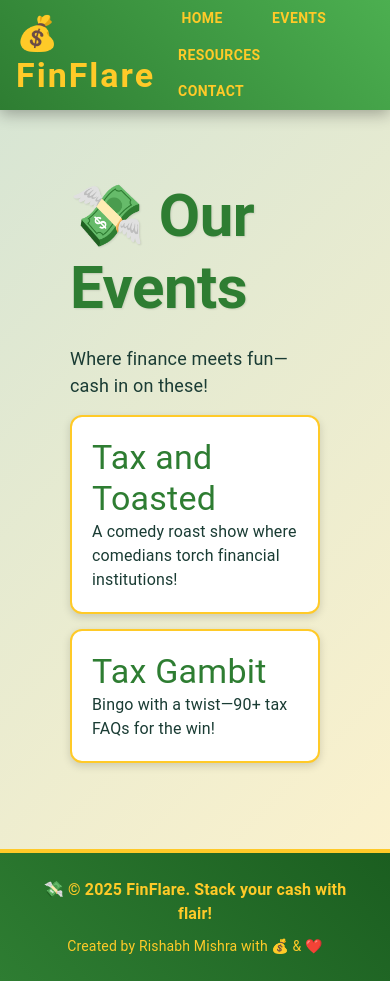
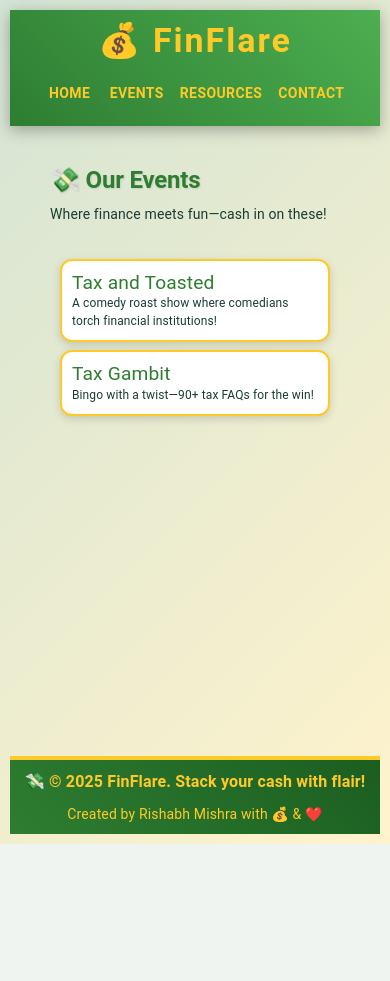
Before and after one commit to rishabhworks/Finflare-FrontEnd-React, a React (Create React App) app: page /events in a window 390 px wide. After the commit the page ends 844 px from the top, so only its background shows below. Built offline with nearby package versions, Linux system fonts and the light colour scheme; no server answers.

Commit message:
Commits Pushed

```diff
--- a/package.json
+++ b/package.json
@@ -10,7 +10,7 @@
     "@testing-library/jest-dom": "^6.6.3",
     "@testing-library/react": "^16.2.0",
     "@testing-library/user-event": "^13.5.0",
-    "axios": "^1.8.2",
+    "axios": "^1.8.3",
     "react": "^19.0.0",
     "react-dom": "^19.0.0",
     "react-router-dom": "^7.3.0",
--- a/src/App.css
+++ b/src/App.css
@@ -4,22 +4,22 @@ body {
   font-family: 'Roboto', sans-serif;
   margin: 0;
   padding: 0;
-  background-color: #f0f4f0; /* Light green-gray for a money feel */
-  color: #1a3c34; /* Dark teal for contrast */
+  background-color: #f0f4f0;
+  color: #1a3c34;
 }
 
 .App {
   display: flex;
   flex-direction: column;
   min-height: 100vh;
-  background: linear-gradient(135deg, #d4e4d4 0%, #fff3cc 100%); /* Green to gold gradient */
+  background: linear-gradient(135deg, #d4e4d4 0%, #fff3cc 100%);
 }
 
 /* Headings */
 h1, h2, h3 {
-  color: #2e7d32; /* Rich green */
+  color: #2e7d32;
   font-weight: bold;
-  text-shadow: 1px 1px 2px rgba(0, 0, 0, 0.1); /* Slight shadow for depth */
+  text-shadow: 1px 1px 2px rgba(0, 0, 0, 0.1);
 }
 
 /* Links */
@@ -29,24 +29,24 @@ a {
 }
 
 a:hover {
-  color: #ffca28; /* Gold on hover */
+  color: #ffca28;
 }
 
 /* Buttons */
 button {
-  background: linear-gradient(45deg, #2e7d32, #4caf50); /* Green gradient */
+  background: linear-gradient(45deg, #2e7d32, #4caf50);
   color: white;
   border: none;
   padding: 12px 24px;
-  border-radius: 50px; /* Coin-like shape */
+  border-radius: 50px;
   cursor: pointer;
   font-size: 16px;
   transition: transform 0.2s ease, box-shadow 0.3s ease;
-  box-shadow: 0 2px 6px rgba(0, 0, 0, 0.2); /* Coin shadow */
+  box-shadow: 0 2px 6px rgba(0, 0, 0, 0.2);
 }
 
 button:hover {
-  transform: scale(1.1); /* Bigger pop */
+  transform: scale(1.1);
   box-shadow: 0 4px 12px rgba(0, 0, 0, 0.3);
 }
 
@@ -54,6 +54,7 @@ button:hover {
 ul {
   list-style: none;
   padding: 0;
+  width: 100%; /* Ensure lists fit the screen */
 }
 
 li {
@@ -61,21 +62,73 @@ li {
   margin: 15px 0;
   padding: 20px;
   border-radius: 12px;
-  border: 2px solid #ffca28; /* Gold border */
+  border: 2px solid #ffca28;
   box-shadow: 0 3px 8px rgba(0, 0, 0, 0.15);
   transition: transform 0.2s ease;
 }
 
 li:hover {
-  transform: translateY(-5px); /* Lift on hover */
+  transform: translateY(-5px);
 }
 
 /* Footer */
 footer {
-  background: linear-gradient(45deg, #2e7d32, #1b5e20); /* Green gradient */
-  color: #ffca28; /* Gold text */
+  background: linear-gradient(45deg, #2e7d32, #1b5e20);
+  color: #ffca28;
   padding: 25px;
   text-align: center;
   font-size: 16px;
-  border-top: 4px solid #ffca28; /* Gold accent */
+  border-top: 4px solid #ffca28;
 }
+
+/* Responsive Adjustments */
+@media (max-width: 768px) { /* Tablets and below */
+  h1, h2, h3 {
+    font-size: 1.8rem; /* Smaller headings */
+  }
+
+  button {
+    padding: 10px 20px;
+    font-size: 14px;
+  }
+
+  li {
+    padding: 15px;
+    margin: 10px 0;
+  }
+
+  footer {
+    padding: 15px;
+    font-size: 14px;
+  }
+}
+
+@media (max-width: 480px) { /* Phones */
+  h1, h2, h3 {
+    font-size: 1.5rem;
+  }
+
+  button {
+    padding: 8px 16px;
+    font-size: 12px;
+    width: 100%; /* Full-width buttons */
+    box-sizing: border-box;
+  }
+
+  li {
+    padding: 10px;
+    margin: 8px 0;
+  }
+
+  footer {
+    padding: 10px;
+    font-size: 12px;
+  }
+
+  /* Ensure content doesn’t overflow */
+  .App, main, ul {
+    padding: 10px;
+    width: 100%;
+    box-sizing: border-box;
+  }
+}
--- a/src/App.js
+++ b/src/App.js
@@ -11,7 +11,6 @@ import TaxGambit from './pages/TaxGambit';
 import Header from './components/Header';
 import Footer from './components/Footer';
 import './App.css';
-import { Analytics } from "@vercel/analytics/react";
 
 
 function App() {
--- a/src/components/Header.js
+++ b/src/components/Header.js
@@ -5,15 +5,25 @@ import { Link } from 'react-router-dom';
 const Header = () => {
   return (
     <AppBar position="sticky" sx={{ background: 'linear-gradient(45deg, #2e7d32, #4caf50)', boxShadow: '0 4px 15px rgba(0, 0, 0, 0.3)' }}>
-      <Toolbar sx={{ justifyContent: 'space-between' }}>
-        <Typography variant="h4" sx={{ fontWeight: 'bold', color: '#ffca28', letterSpacing: '2px' }}>
+      <Toolbar sx={{
+        flexDirection: { xs: 'column', sm: 'row' },
+        justifyContent: 'space-between',
+        padding: { xs: '10px', sm: '15px' }
+      }}>
+        <Typography
+          variant="h4"
+          sx={{ fontWeight: 'bold', color: '#ffca28', letterSpacing: '2px', mb: { xs: 1, sm: 0 } }}
+          component={Link} // Make it a Link component
+          to="/" // Redirect to home page
+          style={{ textDecoration: 'none', color: '#ffca28' }} // Keep styling consistent
+        >
           💰 FinFlare
         </Typography>
-        <div>
-          <Button sx={{ color: '#ffca28', fontWeight: 'bold', margin: '0 15px' }} component={Link} to="/">Home</Button>
-          <Button sx={{ color: '#ffca28', fontWeight: 'bold', margin: '0 15px' }} component={Link} to="/events">Events</Button>
-          <Button sx={{ color: '#ffca28', fontWeight: 'bold', margin: '0 15px' }} component={Link} to="/resources">Resources</Button>
-          <Button sx={{ color: '#ffca28', fontWeight: 'bold', margin: '0 15px' }} component={Link} to="/contact">Contact</Button>
+        <div sx={{ display: 'flex', flexDirection: { xs: 'column', sm: 'row' } }}>
+          <Button sx={{ color: '#ffca28', fontWeight: 'bold', margin: { xs: '5px 0', sm: '0 15px' } }} component={Link} to="/">Home</Button>
+          <Button sx={{ color: '#ffca28', fontWeight: 'bold', margin: { xs: '5px 0', sm: '0 15px' } }} component={Link} to="/events">Events</Button>
+          <Button sx={{ color: '#ffca28', fontWeight: 'bold', margin: { xs: '5px 0', sm: '0 15px' } }} component={Link} to="/resources">Resources</Button>
+          <Button sx={{ color: '#ffca28', fontWeight: 'bold', margin: { xs: '5px 0', sm: '0 15px' } }} component={Link} to="/contact">Contact</Button>
         </div>
       </Toolbar>
     </AppBar>
--- a/src/pages/Events.js
+++ b/src/pages/Events.js
@@ -17,17 +17,17 @@ const Events = () => {
   }, []);
 
   return (
-    <Box sx={{ padding: '50px', maxWidth: '900px', margin: '0 auto' }}>
-      <Typography variant="h2" gutterBottom sx={{ color: '#2e7d32', fontWeight: 'bold' }}>
+    <Box sx={{ padding: { xs: '20px', sm: '50px' }, maxWidth: { xs: '100%', sm: '900px' }, margin: '0 auto' }}>
+      <Typography variant="h2" gutterBottom sx={{ color: '#2e7d32', fontWeight: 'bold', fontSize: { xs: '1.5rem', sm: '2.5rem' } }}>
         💸 Our Events
       </Typography>
-      <Typography paragraph sx={{ fontSize: '18px' }}>
+      <Typography paragraph sx={{ fontSize: { xs: '14px', sm: '18px' } }}>
         Where finance meets fun—cash in on these!
       </Typography>
       <ul>
         {events.map((event) => (
-          <li key={event.id}> {/* Key is here, should be fine */}
-            <Typography variant="h4" sx={{ color: '#2e7d32' }}>
+          <li key={event.id}>
+            <Typography variant="h4" sx={{ color: '#2e7d32', fontSize: { xs: '1.2rem', sm: '1.75rem' } }}>
               <Link
                 to={`/events/${event.name.toLowerCase().replace(/&/g, 'and').replace(/\s+/g, '-')}`}
                 style={{ color: '#2e7d32', textDecoration: 'none' }}
@@ -35,7 +35,7 @@ const Events = () => {
                 {event.name}
               </Link>
             </Typography>
-            <Typography sx={{ fontSize: '16px' }}>{event.description}</Typography>
+            <Typography sx={{ fontSize: { xs: '12px', sm: '16px' } }}>{event.description}</Typography>
           </li>
         ))}
       </ul>
--- a/src/pages/Home.js
+++ b/src/pages/Home.js
@@ -3,14 +3,14 @@ import { Box, Button, Typography } from '@mui/material';
 
 const Home = () => {
   return (
-    <Box sx={{ textAlign: 'center', padding: '50px', maxWidth: '900px', margin: '0 auto' }}>
-      <Typography variant="h2" gutterBottom sx={{ color: '#2e7d32', fontWeight: 'bold' }}>
+    <Box sx={{ textAlign: 'center', padding: { xs: '20px', sm: '40px' }, maxWidth: { xs: '100%', sm: '900px' }, margin: '0 auto' }}>
+      <Typography variant="h2" gutterBottom sx={{ color: '#2e7d32', fontWeight: 'bold', fontSize: { xs: '1.5rem', sm: '2.5rem' } }}>
         💰 Welcome to FinFlare 💰
       </Typography>
-      <Typography variant="h5" paragraph sx={{ color: '#1a3c34', maxWidth: '700px', margin: '0 auto 20px' }}>
+      <Typography variant="h5" paragraph sx={{ color: '#1a3c34', maxWidth: '700px', margin: '0 auto 20px', fontSize: { xs: '1rem', sm: '1.25rem' } }}>
         Grow your wealth with a grin! Catch <strong>Tax and Toasted</strong> (roasting financial flops) and <strong>Tax Gambit</strong> (Bingo meets 90+ tax FAQs).
       </Typography>
-      <Button variant="contained" sx={{ padding: '15px 40px', fontSize: '18px', fontWeight: 'bold' }}>
+      <Button variant="contained" sx={{ padding: { xs: '10px 20px', sm: '15px 40px' }, fontSize: { xs: '14px', sm: '18px' }, fontWeight: 'bold' }}>
         Stack Your Cash!
       </Button>
     </Box>
--- a/src/pages/TaxAndToasted.js
+++ b/src/pages/TaxAndToasted.js
@@ -4,17 +4,17 @@ import TaxToastedImage from '../images/taxtoasted.png';
 
 const TaxAndToasted = () => {
   return (
-    <Box sx={{ padding: '50px', maxWidth: '900px', margin: '0 auto' }}>
-      <Typography variant="h2" gutterBottom sx={{ color: '#2e7d32', fontWeight: 'bold' }}>
+    <Box sx={{ padding: { xs: '20px', sm: '50px' }, maxWidth: { xs: '100%', sm: '900px' }, margin: '0 auto' }}>
+      <Typography variant="h2" gutterBottom sx={{ color: '#2e7d32', fontWeight: 'bold', fontSize: { xs: '1.5rem', sm: '2.5rem' } }}>
         💸 Tax and Toasted
       </Typography>
-      <Typography paragraph sx={{ fontSize: '18px' }}>
+      <Typography paragraph sx={{ fontSize: { xs: '14px', sm: '18px' } }}>
         A comedy roast show where hilarious comedians took down financial institutions! Laugh your way to tax enlightenment.
       </Typography>
-      <Typography paragraph>
-        <strong>Date:</strong> December 3rd, 2024<br />
-        <strong>Location:</strong> Sheridan College, HMC Campus<br />
-        <strong>Details:</strong> Hosted by FinFlare, this event featured top comedians roasting banks, tax loopholes, and the CRA. Attendees left with stitches in their sides and smarter about taxes!
+      <Typography paragraph sx={{ fontSize: { xs: '12px', sm: '16px' } }}>
+        <strong>Date:</strong> (Past event—add the real date here, e.g., March 5, 2025)<br />
+        <strong>Location:</strong> (Add the venue here, e.g., The Laugh Factory)<br />
+        <strong>Details:</strong> Hosted by FinFlare, this event featured top comedians roasting banks, tax loopholes, and the IRS. Attendees left with stitches in their sides and smarter about taxes!
       </Typography>
       <img
         src={TaxToastedImage}
```
Also changed, not shown: src/components/Chatbot.js (added, +49 -0 lines), src/styles/chatbot.css (added, +46 -0 lines), 1 other file (tests, documents, lock files or other folders).
